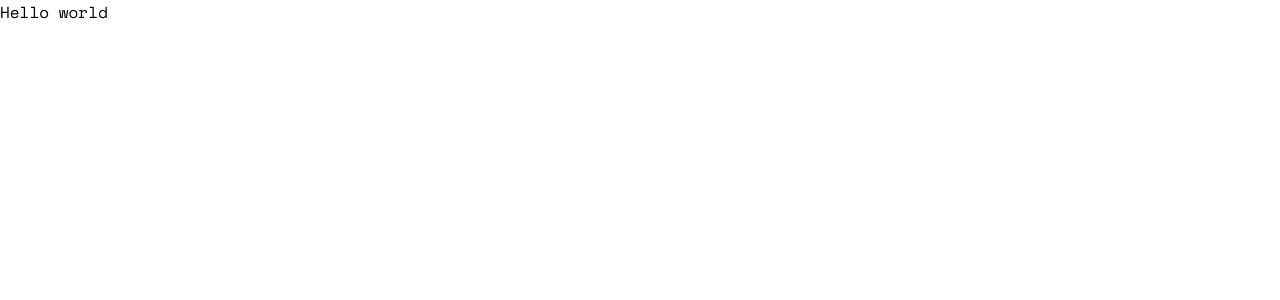
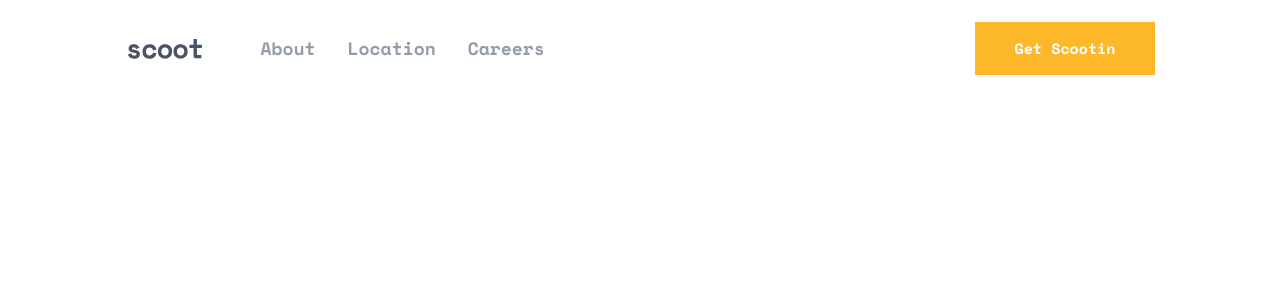
Before and after one commit to GrzywN/scoot-multi-page-website, a React (Vite) app: page / in a window 1280 px wide. Shown: the top 300 px of the page. Built offline with nearby package versions, Linux system fonts and the light colour scheme.

Commit message:
add navbar for all screen sizes

```diff
--- a/index.html
+++ b/index.html
@@ -5,9 +5,27 @@
     <meta name="viewport" content="width=device-width, initial-scale=1.0" />
     <link rel="icon" type="image/png" sizes="32x32" href="./src/assets/favicon-32x32.png" />
     <title>Frontend Mentor | Scoot</title>
+    <style>
+      .resize-animation-stopper * {
+        animation: none !important;
+        transition: none !important;
+      }
+    </style>
   </head>
   <body>
     <div id="root"></div>
     <script type="module" src="/src/index.jsx"></script>
+    <script>
+      let resizeTimer;
+      const stopAnimations = () => {
+        document.body.classList.add('resize-animation-stopper');
+        clearTimeout(resizeTimer);
+        resizeTimer = setTimeout(() => {
+          document.body.classList.remove('resize-animation-stopper');
+        }, 500);
+      };
+      stopAnimations();
+      window.addEventListener('resize', stopAnimations);
+    </script>
   </body>
 </html>
--- a/src/App.jsx
+++ b/src/App.jsx
@@ -1,9 +1,7 @@
+import Navbar from "./common/components/Navbar";
+
 function App() {
-  return (
-    <div className="">
-      <span className="font-heading">Hello world</span>
-    </div>
-  );
+  return <Navbar />;
 }
 
 export default App;
--- /dev/null
+++ b/src/common/components/Backdrop.jsx
@@ -0,0 +1,23 @@
+import PropTypes from "prop-types";
+
+function Backdrop({ isMenuOpen, onClick }) {
+  return (
+    <div
+      className={`${isMenuOpen ? "opacity-1" : "pointer-events-none opacity-0"}
+      fixed inset-0 top-16 cursor-auto bg-black/75 transition-opacity duration-500 ease-in-out
+      sm:hidden`}
+      onClick={onClick}
+      onKeyDown={(e) => (e.key === "Enter" || e.key === " ") && onClick()}
+      role="button"
+      tabIndex="0"
+      aria-label="Toggle menu"
+    />
+  );
+}
+
+Backdrop.propTypes = {
+  isMenuOpen: PropTypes.bool.isRequired,
+  onClick: PropTypes.func.isRequired,
+};
+
+export default Backdrop;
--- /dev/null
+++ b/src/common/components/Hamburger.jsx
@@ -0,0 +1,28 @@
+import PropTypes from "prop-types";
+import hamburgerIcon from "../../assets/icons/hamburger.svg";
+import closeIcon from "../../assets/icons/close.svg";
+
+function Hamburger({ isMenuOpen, onClick }) {
+  return (
+    <button
+      type="button"
+      className="
+      absolute left-8 top-1/2 z-50 -translate-y-1/2
+      sm:hidden"
+      onClick={onClick}
+    >
+      <img
+        className=""
+        src={isMenuOpen ? closeIcon : hamburgerIcon}
+        alt="Menu"
+      />
+    </button>
+  );
+}
+
+Hamburger.propTypes = {
+  isMenuOpen: PropTypes.bool.isRequired,
+  onClick: PropTypes.func.isRequired,
+};
+
+export default Hamburger;
--- /dev/null
+++ b/src/common/components/Logo.jsx
@@ -0,0 +1,24 @@
+import PropTypes from "prop-types";
+import logo from "../../assets/logo.svg";
+
+function Logo({ className }) {
+  return (
+    <img
+      className={`h-5 w-[4.7188rem] ${className}`}
+      src={logo}
+      alt="scoot"
+      width="75.5"
+      height="20"
+    />
+  );
+}
+
+Logo.propTypes = {
+  className: PropTypes.string,
+};
+
+Logo.defaultProps = {
+  className: "",
+};
+
+export default Logo;
--- /dev/null
+++ b/src/common/components/Nav.jsx
@@ -0,0 +1,44 @@
+import PropTypes from "prop-types";
+
+function Nav({ isMenuOpen }) {
+  return (
+    <nav
+      className={`${
+        isMenuOpen ? "scale-x-100 opacity-100" : "scale-x-0 opacity-0"
+      }
+      fixed top-16 bottom-0 left-0 z-50 flex w-full max-w-[16rem] origin-top-left flex-col
+        justify-between bg-dark-navy px-8 pb-6 pt-16 transition duration-500 ease-in-out
+      sm:static sm:max-w-none sm:scale-x-100 sm:flex-row sm:items-center sm:bg-white sm:p-0 sm:opacity-100`}
+    >
+      <ul
+        className="
+        grid gap-6 font-nav-list text-nav-list text-light-grey
+        sm:flex sm:gap-8 sm:text-dim-grey"
+      >
+        <li>
+          <a href="/about">About</a>
+        </li>
+        <li>
+          <a href="/location">Location</a>
+        </li>
+        <li>
+          <a href="/careers">Careers</a>
+        </li>
+      </ul>
+      <a
+        href="#download"
+        className="
+        grid h-[3.3125rem] w-full place-items-center bg-yellow font-button text-button text-white
+        sm:max-w-[11.25rem]"
+      >
+        Get Scootin
+      </a>
+    </nav>
+  );
+}
+
+Nav.propTypes = {
+  isMenuOpen: PropTypes.bool.isRequired,
+};
+
+export default Nav;
--- /dev/null
+++ b/src/common/components/Navbar.jsx
@@ -0,0 +1,31 @@
+import { useState } from "react";
+import Hamburger from "./Hamburger";
+import Logo from "./Logo";
+import Nav from "./Nav";
+import Backdrop from "./Backdrop";
+
+function Navbar() {
+  const [isMenuOpen, setIsMenuOpen] = useState(false);
+  const switchIsMenuOpen = () => setIsMenuOpen((prevState) => !prevState);
+  return (
+    <header
+      className="
+      relative grid h-16 w-full place-items-center bg-white
+      sm:h-24"
+    >
+      <div
+        className="
+        flex w-full max-w-[69.125rem] items-center justify-center
+        sm:justify-start sm:pb-[1.3125rem] sm:pl-[2.4375rem] sm:pr-10 sm:pt-[1.375rem]
+        md:ml-1"
+      >
+        <Hamburger isMenuOpen={isMenuOpen} onClick={switchIsMenuOpen} />
+        <Logo className="sm:mr-[3.625rem]" />
+        <Nav isMenuOpen={isMenuOpen} onClick={switchIsMenuOpen} />
+        <Backdrop isMenuOpen={isMenuOpen} onClick={switchIsMenuOpen} />
+      </div>
+    </header>
+  );
+}
+
+export default Navbar;
--- a/tailwind.config.js
+++ b/tailwind.config.js
@@ -8,7 +8,7 @@ module.exports = {
       current: "currentColor",
       black: "#000",
       white: "#fff",
-      yellow: "#FCB72b",
+      yellow: "#fcb72b",
       snow: "#f2f5f9",
       "dark-navy": "#495567",
       "dim-grey": "#939Caa",
@@ -16,15 +16,37 @@ module.exports = {
       "light-yellow": "#fff4df",
     },
     fontSize: {
-      h1: ["3.5rem", { lineHeight: "3.5rem", letterSpacing: "-2.5px" }],
-      h2: ["3rem", { lineHeight: "3rem", letterSpacing: "-2.14px" }],
-      h3: ["2.5rem", { lineHeight: "3rem", letterSpacing: "-1.79px" }],
-      h4: ["1.5rem", { lineHeight: "1.75rem", letterSpacing: "-1.07px" }],
+      h1: [
+        "3.5rem",
+        { lineHeight: "3.5rem", letterSpacing: "-2.5px", fontWeight: "bold" },
+      ],
+      h2: [
+        "3rem",
+        { lineHeight: "3rem", letterSpacing: "-2.14px", fontWeight: "bold" },
+      ],
+      h3: [
+        "2.5rem",
+        { lineHeight: "3rem", letterSpacing: "-1.79px", fontWeight: "bold" },
+      ],
+      h4: [
+        "1.5rem",
+        { lineHeight: "1.75rem", letterSpacing: "-1.07px", fontWeight: "bold" },
+      ],
+      "nav-list": [
+        "1.125rem",
+        { lineHeight: "1.5625rem", letterSpacing: "0", fontWeight: "bold" },
+      ],
+      button: [
+        "0.9375rem",
+        { lineHeight: "1.5625rem", letterSpacing: "0", fontWeight: "bold" },
+      ],
       body: ["0.9375rem", { lineHeight: "1.5625rem", letterSpacing: "0" }],
     },
     fontFamily: {
+      heading: ["Space Mono", "monospace"],
       body: ["Lexend Deca", "sans-serif"],
-      heading: ["Space Mono", "monospace"],
+      "nav-list": ["Space Mono", "monospace"],
+      button: ["Space Mono", "monospace"],
     },
     extend: {},
   },
--- a/vite.config.js
+++ b/vite.config.js
@@ -1,7 +1,7 @@
-import { defineConfig } from 'vite'
-import react from '@vitejs/plugin-react'
+import { defineConfig } from "vite";
+import react from "@vitejs/plugin-react";
 
 // https://vitejs.dev/config/
 export default defineConfig({
-  plugins: [react()]
-})
+  plugins: [react()],
+});
```
Also changed, not shown: .eslintrc.js.
